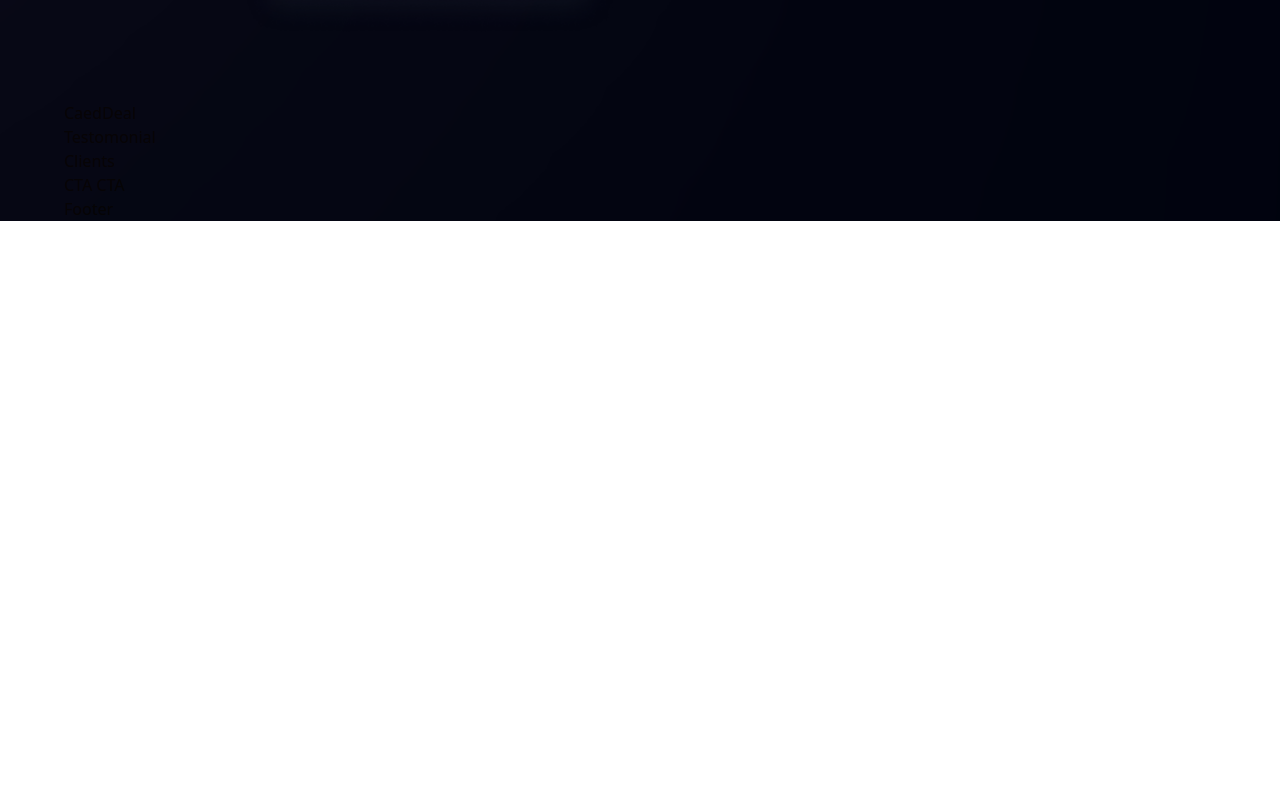
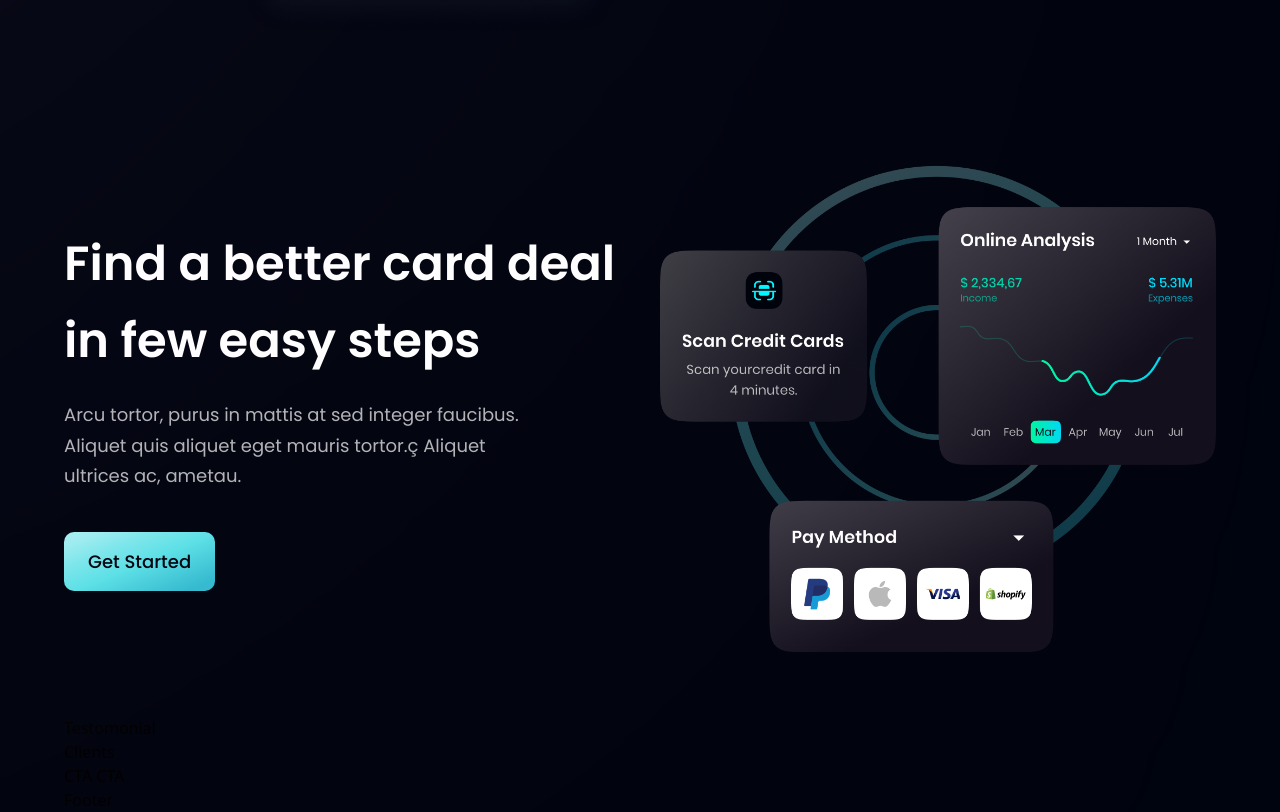
Before and after one commit to Suhelpatel786/react-tailwind-single-page-website, a React (Vite) app: page / in a window 1280 px wide. Shown: the part 2032-2844 px from the top of the page. Before the commit the page ends 2253 px from the top, so only its background shows below. Built offline with nearby package versions, Linux system fonts and the light colour scheme.

Commit message:
CardDeal

```diff
--- a/src/components/CardDeal.jsx
+++ b/src/components/CardDeal.jsx
@@ -1,7 +1,26 @@
 import React from "react";
+import styles, { layout } from "../style";
+import Button from "./Button";
+import { card } from "../assets";
 
-const CardDeal = () => {
-  return <div>CaedDeal</div>;
-};
+const CardDeal = () => (
+  <section className={`${layout.section}`}>
+    <div className={layout.sectionInfo}>
+      <h2 className={`${styles.heading2}`}>
+        Find a better card deal <br className="sm:block hidden" /> in few easy
+        steps
+      </h2>
+      <p className={`${styles.paragraph} max-w-[470px] mt-5`}>
+        Arcu tortor, purus in mattis at sed integer faucibus. Aliquet quis
+        aliquet eget mauris tortor.ç Aliquet ultrices ac, ametau.
+      </p>
+      <Button styles={"mt-10 rounded-[10px]"} />
+    </div>
+
+    <div className={`${layout.sectionImg}`}>
+      <img src={card} alt="card" className="w-[100%] h-[100%]" />
+    </div>
+  </section>
+);
 
 export default CardDeal;
```
